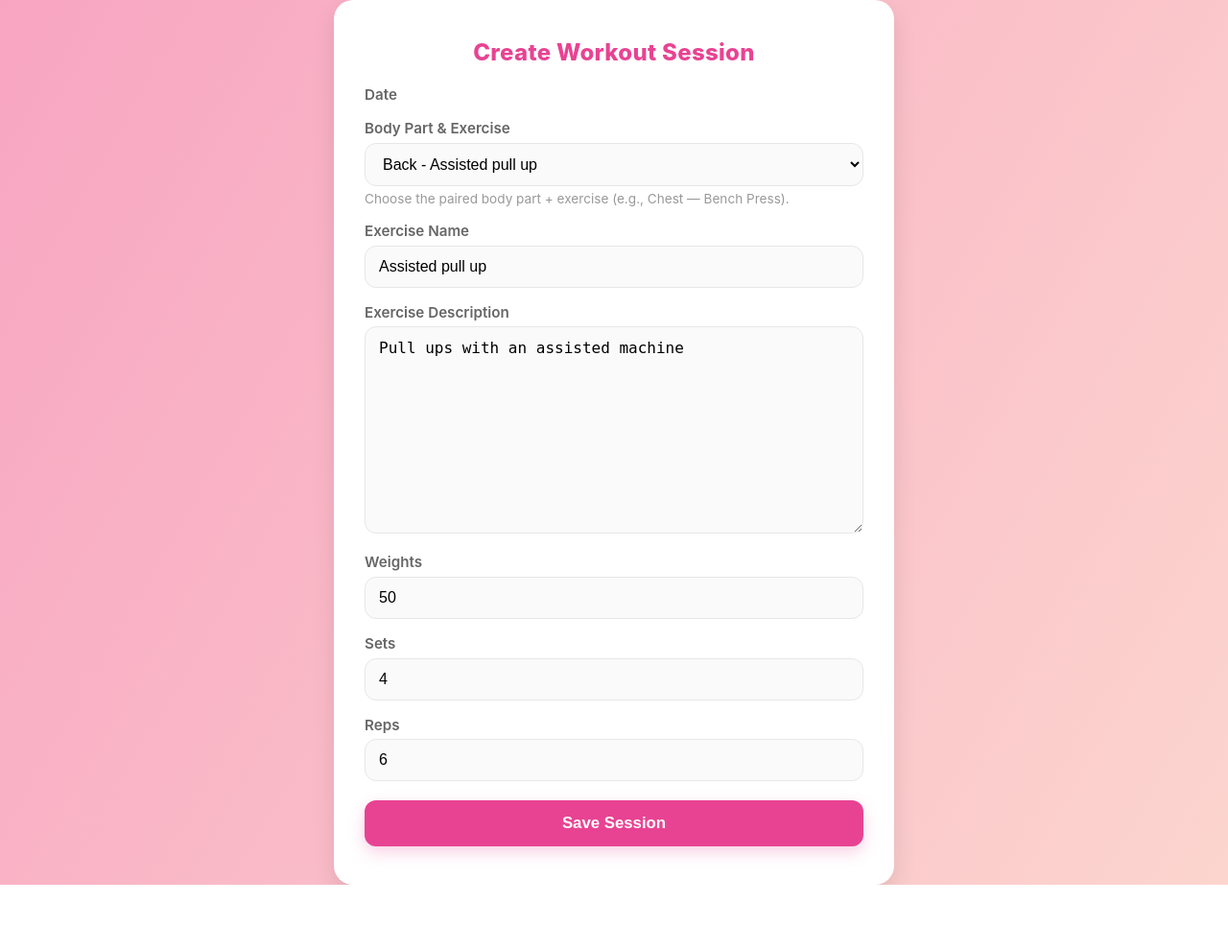
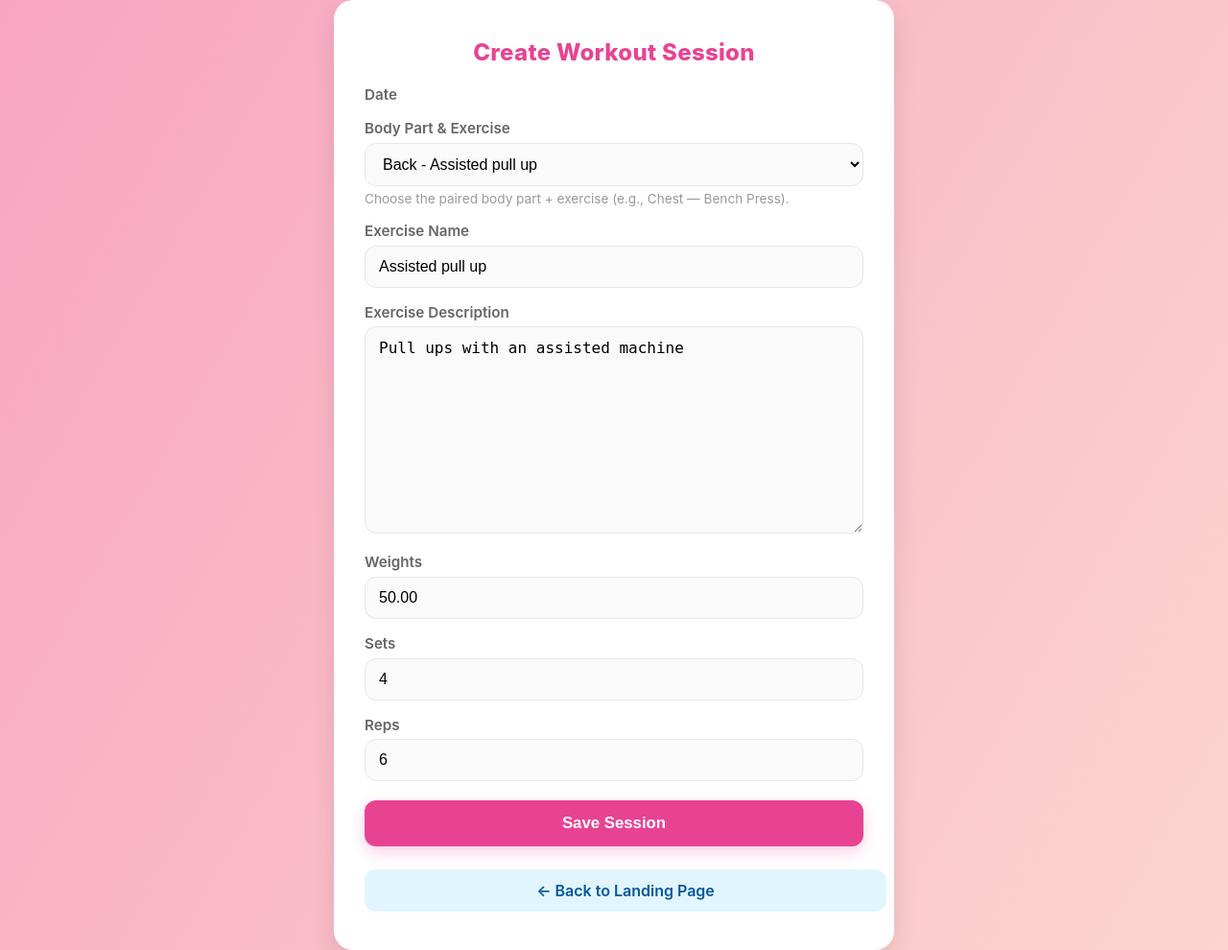
Before and after one commit to olaaustine/oja, a Django app: page /workout-sessions/create/ in a window 1280 px wide. Shown: the whole page at 96% size. Before the commit the page ends 922 px from the top, so only its background shows below. Run offline with Django 5.2, Linux system fonts and the light colour scheme; data comes from the database, SQL or seed files in the repository; parts of the project's set-up code (start-up, migrations or seed data) failed here and were passed over.

Commit message:
feat: adding the changes for the models

```diff
--- a/workout/models.py
+++ b/workout/models.py
@@ -5,7 +5,7 @@
 class Exercise(models.Model):
     name = models.CharField(max_length=100, unique=True)
     description = models.TextField(max_length=200)
-    weights = models.IntegerField(default=0)
+    weights = models.DecimalField(default=0.00, max_digits=10, decimal_places=2)
     sets = models.IntegerField(default=0)
     reps = models.IntegerField(default=0)
 
--- a/workout/templates/create_session.html
+++ b/workout/templates/create_session.html
@@ -124,6 +124,25 @@
             h2 { font-size: 1.6rem; }
             button { font-size: 1rem; }
         }
+
+        /* ⬅️ Back link */
+        .back-link {
+            display: inline-block;
+            margin-top: 1.5rem;
+            text-align: center;
+            width: 100%;
+            padding: 12px;
+            border-radius: 12px;
+            background: #e1f5fe;
+            color: #01579b;
+            font-weight: 600;
+            text-decoration: none;
+            transition: background .2s ease, transform .2s ease;
+        }
+        .back-link:hover {
+            background: #b3e5fc;
+            transform: translateY(-2px);
+        }
     </style>
 </head>
 <body>
@@ -171,6 +190,9 @@
 
             <button type="submit">Save Session</button>
         </form>
+
+        <a href="{% url 'landing' %}" class="back-link">&larr; Back to Landing Page</a>
+
         <script>
         document.addEventListener('DOMContentLoaded', function() {
             var bpeSelect = document.getElementById('id_body_part_exercise');
```
Also changed, not shown: workout/migrations/0005_alter_exercise_weights.py (added).
